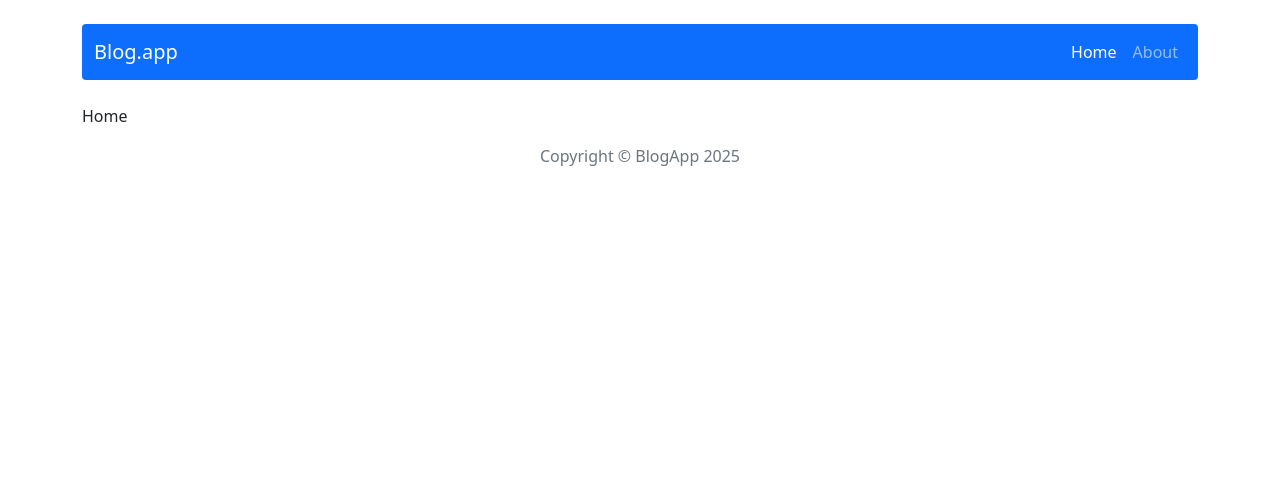
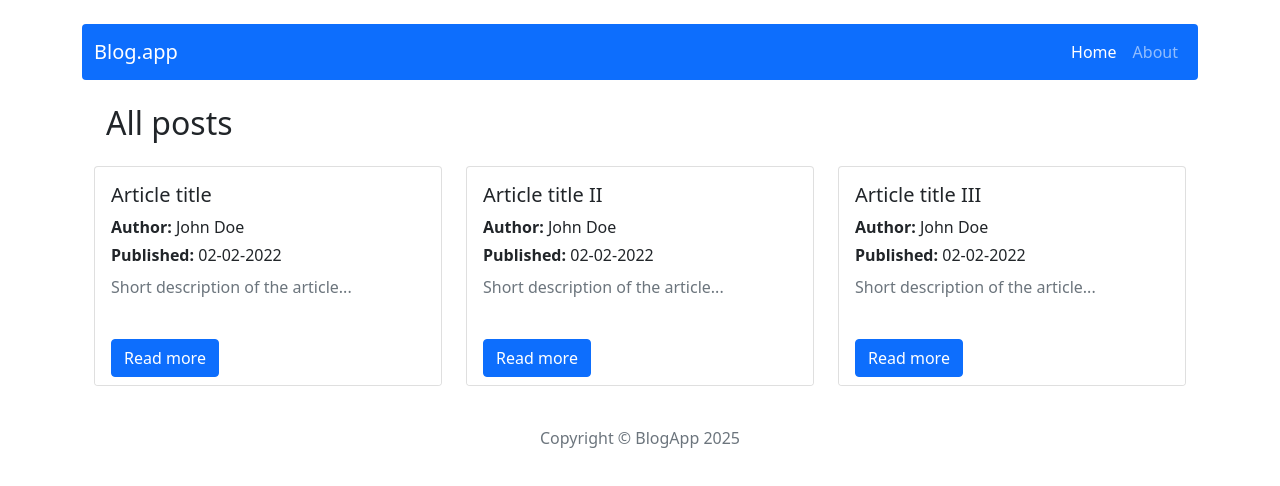
Before and after one commit to klubus/react-crud, a React (Create React App) app: page / in a window 1280 px wide. Shown: the top 486 px of the page. Built offline with nearby package versions, Linux system fonts and the light colour scheme.

Commit message:
home page

```diff
--- a/src/components/pages/Home/Home.js
+++ b/src/components/pages/Home/Home.js
@@ -1,5 +1,49 @@
+import { getAllPosts } from '../../../redux/postsRedux';
+import { useSelector } from 'react-redux';
+import Button from 'react-bootstrap/Button';
+import Container from 'react-bootstrap/Container';
+import Row from 'react-bootstrap/Row';
+import Col from 'react-bootstrap/Col';
+import Card from 'react-bootstrap/Card';
+import { Link } from 'react-router-dom';
+
 const Home = () => {
-  return <div>Home</div>;
+  const posts = useSelector(getAllPosts);
+
+  return (
+    <section>
+      <h2 className="m-4">All posts</h2>
+      <Container>
+        <Row>
+          {posts.map((post) => (
+            <Col key={post.id} md={4} className="mb-4">
+              <Card className="h-100">
+                <Card.Body>
+                  <Card.Title>{post.title}</Card.Title>
+
+                  <Card.Text as="div">
+                    <p className="mb-1">
+                      <strong>Author:</strong> {post.author}
+                    </p>
+                    <p className="mb-2">
+                      <strong>Published:</strong> {post.publishedDate}
+                    </p>
+                    <p className="text-muted">{post.shortDescription}</p>
+                  </Card.Text>
+                </Card.Body>
+
+                <Card.Footer className="bg-white border-0">
+                  <Button as={Link} to={`/posts/${post.id}`} variant="primary">
+                    Read more
+                  </Button>
+                </Card.Footer>
+              </Card>
+            </Col>
+          ))}
+        </Row>
+      </Container>
+    </section>
+  );
 };
 
 export default Home;
--- a/src/redux/initialState.js
+++ b/src/redux/initialState.js
@@ -1,5 +1,30 @@
 const initialState = {
-  posts: [],
+  posts: [
+    {
+      id: '1',
+      title: 'Article title',
+      shortDescription: 'Short description of the article...',
+      content: 'Main content of the article',
+      publishedDate: '02-02-2022',
+      author: 'John Doe',
+    },
+    {
+      id: '2',
+      title: 'Article title II',
+      shortDescription: 'Short description of the article...',
+      content: 'Main content of the article',
+      publishedDate: '02-02-2022',
+      author: 'John Doe',
+    },
+    {
+      id: '3',
+      title: 'Article title III',
+      shortDescription: 'Short description of the article...',
+      content: 'Main content of the article',
+      publishedDate: '02-02-2022',
+      author: 'John Doe',
+    },
+  ],
 };
 
 export default initialState;
--- a/src/redux/postsRedux.js
+++ b/src/redux/postsRedux.js
@@ -1,14 +1,15 @@
 //selectors
+export const getAllPosts = ({ posts }) => posts;
 
 // actions
-const createActionName = actionName => `app/posts/${actionName}`;
+const createActionName = (actionName) => `app/posts/${actionName}`;
 
 // action creators
 const postsReducer = (statePart = [], action) => {
   switch (action.type) {
     default:
       return statePart;
-  };
+  }
 };
 
 export default postsReducer;
```
